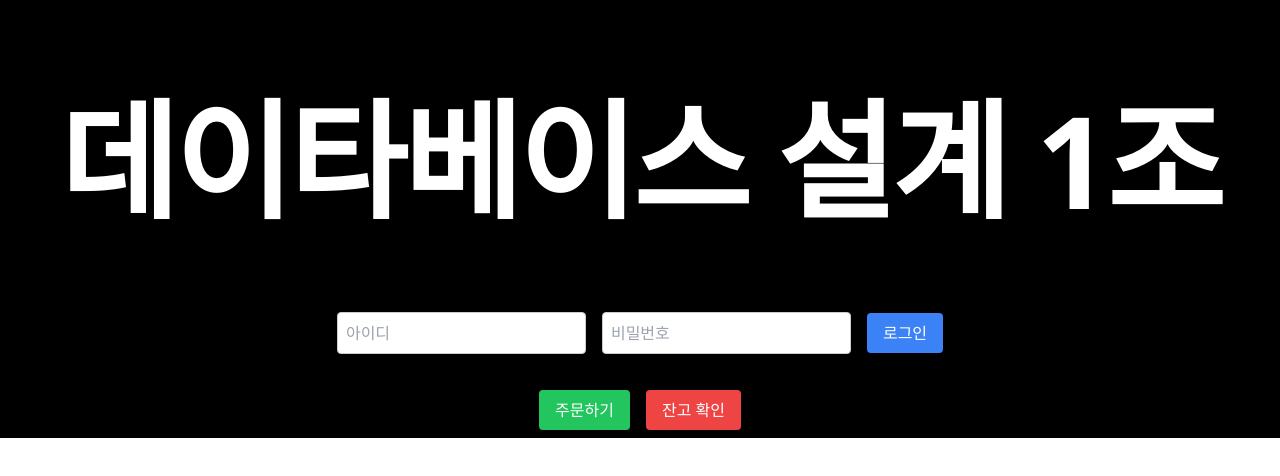
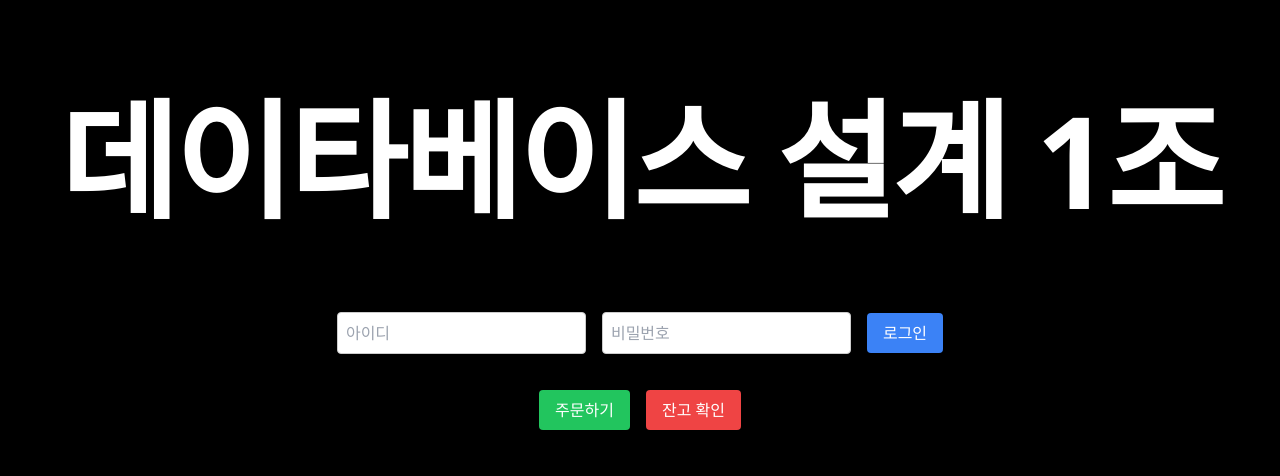
Before and after one commit to polarpolar914/caudbdesign_team_project, a Nuxt app: page / in a window 1280 px wide. Shown: the top 476 px of the page. Built offline with nearby package versions, Linux system fonts and the light colour scheme.

Commit message:
MODIFY index.vue-page background color

```diff
--- a/pages/index.vue
+++ b/pages/index.vue
@@ -36,11 +36,11 @@ export default {
 }
 </script>
 <style scoped>
-body {
+body ,.bg-img, .section, .h-content {
   background-color: #000000; /* Black color */
   min-height: 100vh; /* 100% of the viewport height */
 }
-.bg-img, .section {
+.bg-img, .section, .h-content {
   position: relative;
   background-position: center;
   background-repeat: no-repeat;
```
Also changed, not shown: 1 other file (tests, documents, lock files or other folders).
